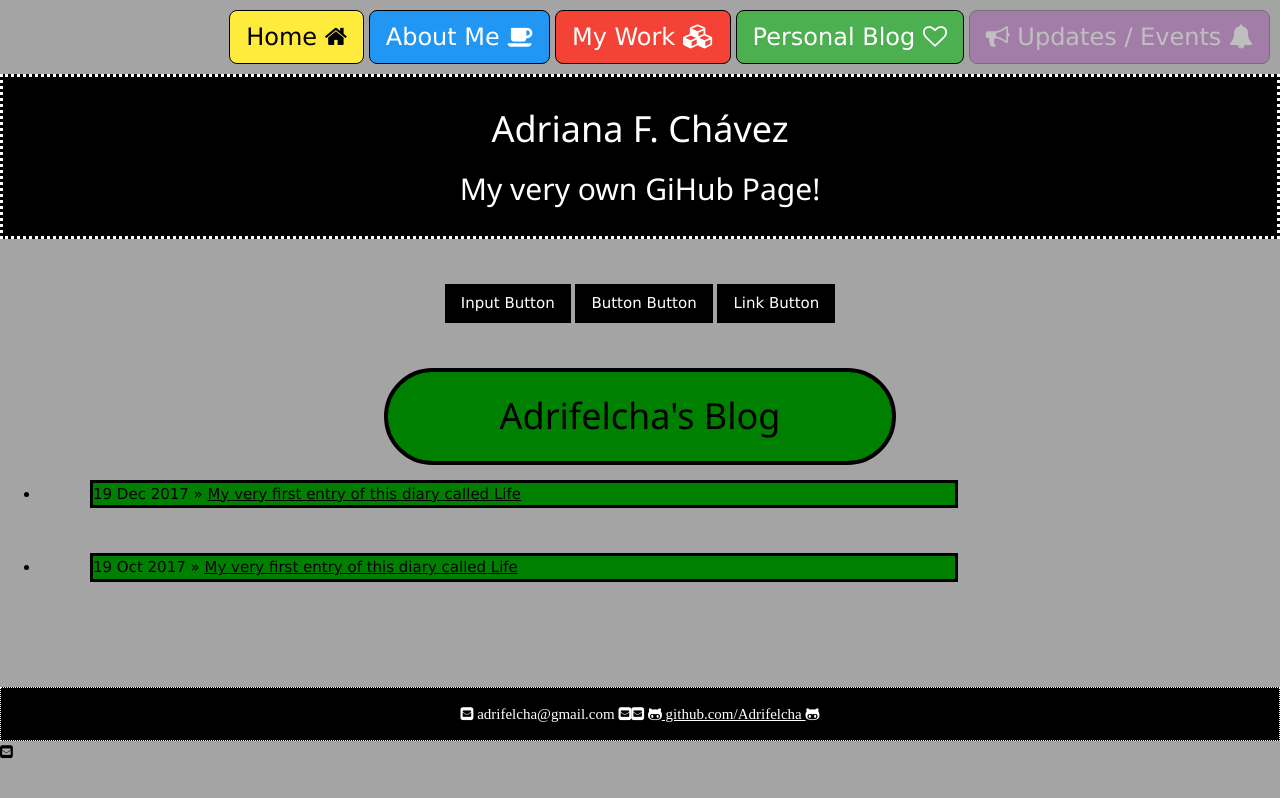
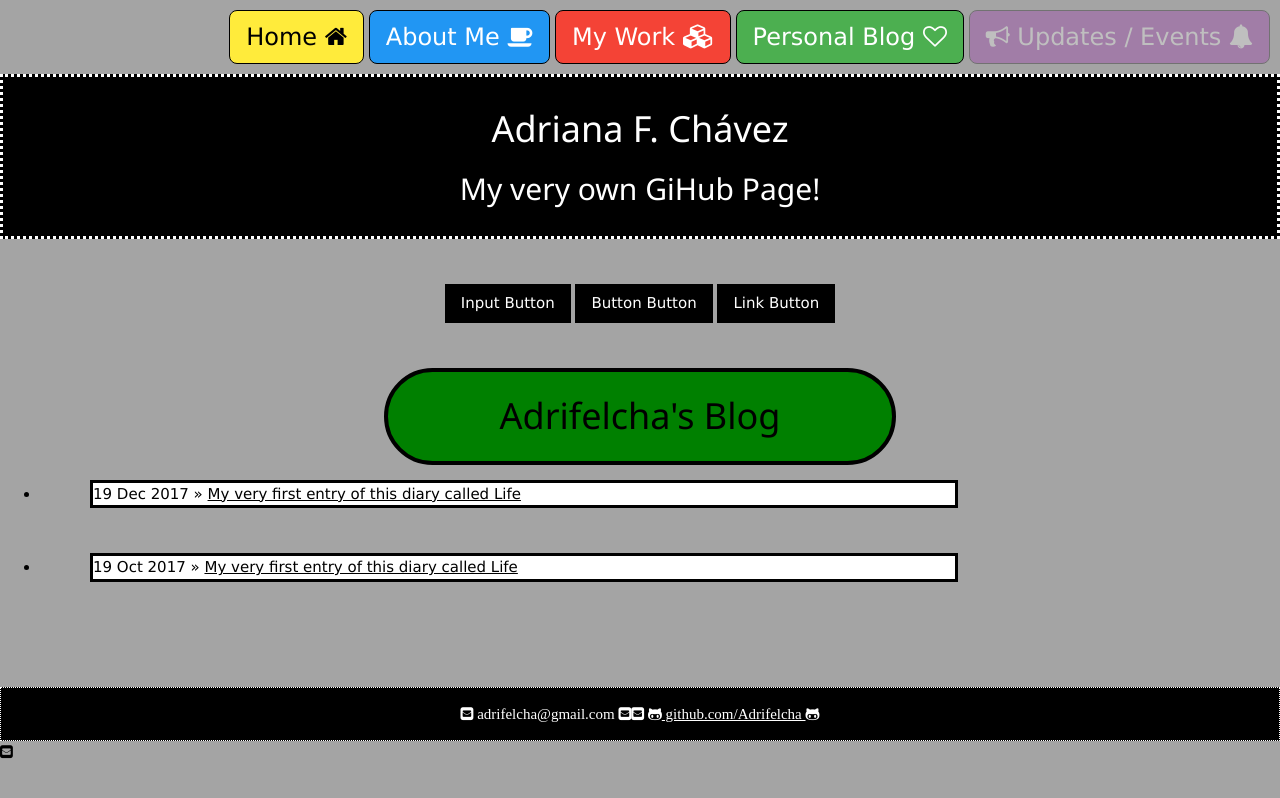
Before and after one commit to Adrifelcha/Adrifelcha-github.io, a Jekyll site: the page built from blog/index.html, in a window 1280 px wide. Shown: the top 798 px of the page. Built offline with Jekyll 4.4.1, drawn with Linux system fonts in a browser that asks for light colours.

Commit message:
Update index.html

```diff
--- a/blog/index.html
+++ b/blog/index.html
@@ -10,7 +10,7 @@
 
 	  {% for post in site.posts %}
 	    <li>
-	    <div class="container" style="background-color:green; margin-left:50px;">
+	    <div class="container" style="background-color:white; margin-left:50px;">
 	    <span>{{ post.date | date_to_string }}</span> » <a href="{{ post.url }}" title="{{ post.title }}">{{ post.title }}</a>
 	    </div>
 	    </li>
```
